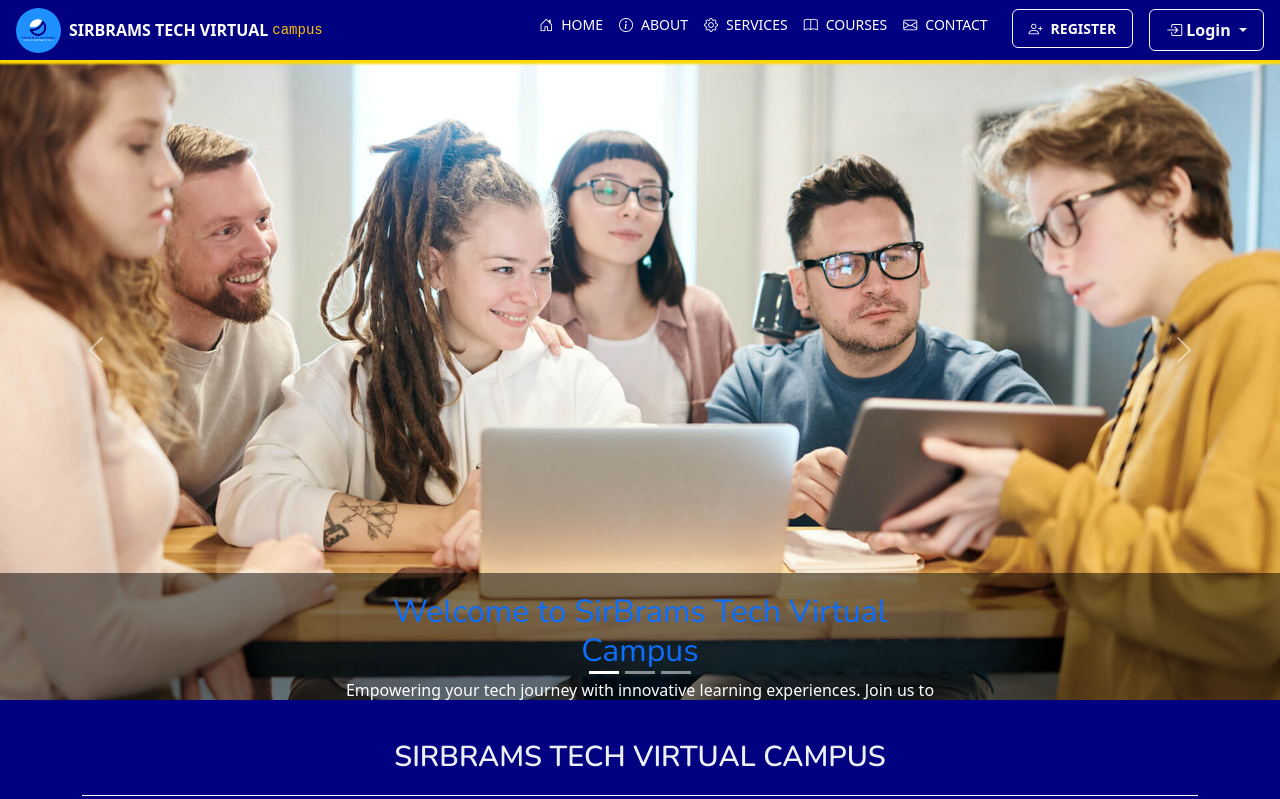
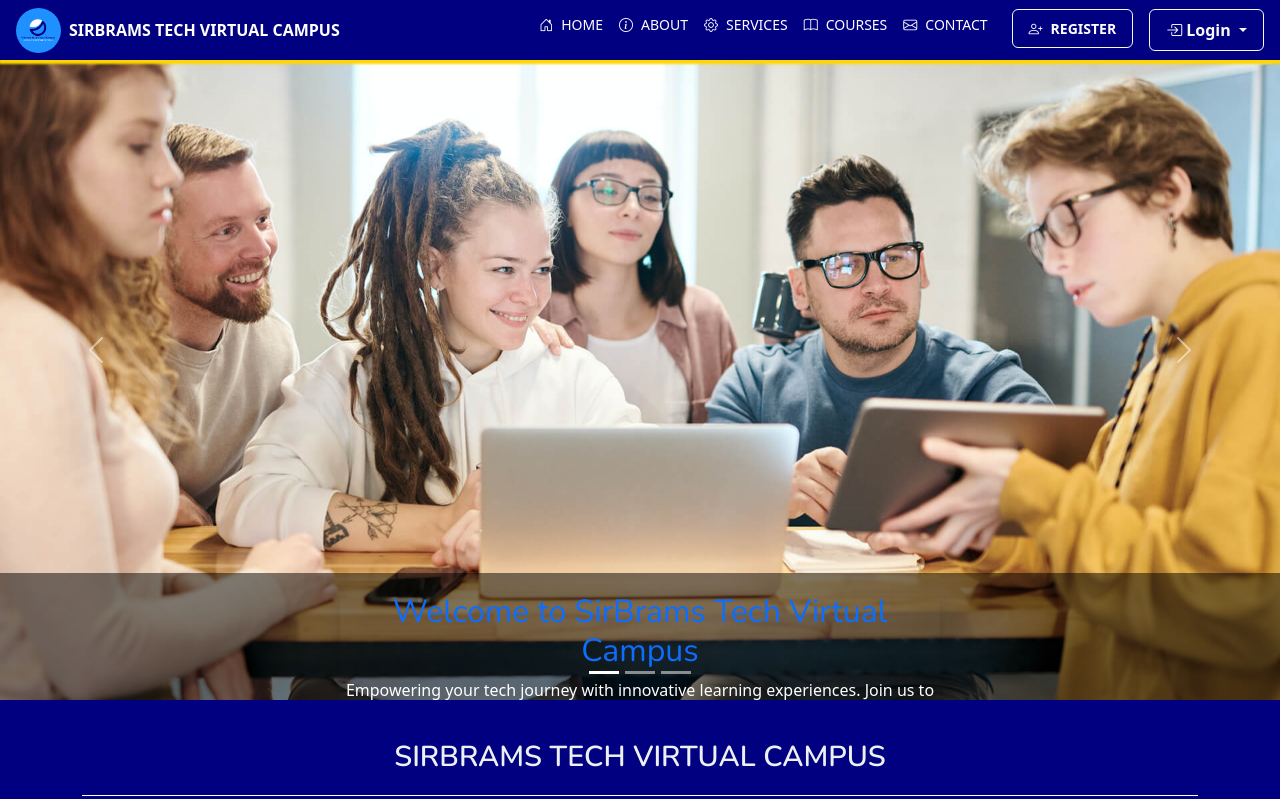
Before and after one commit to SirBrams-IT/TechCampus, a Django app: page / in a window 1280 px wide. Shown: the top 799 px of the page. Run offline with Django 5.2, Linux system fonts and the light colour scheme; parts of the project's set-up code (start-up, migrations or seed data) failed here and were passed over; some libraries are stand-ins or nearby versions.

Commit message:
new changes

```diff
--- a/templates/index.html
+++ b/templates/index.html
@@ -46,8 +46,8 @@
              style="height:45px; width:45px; background-color:dodgerblue; padding:4px; border-radius:50%; object-fit:contain;">
 
         <!-- Title -->
-        <span class="text-uppercase text-white ms-2" id="titles">SirBrams Tech Virtual</span>
-        <div class="text-lowercase text-warning ms-1" style="font-family:'Courier New'; font-size: 14px;">Campus</div>
+        <span class="text-uppercase text-white ms-2" id="titles">SirBrams Tech Virtual Campus</span>
+
     </div>
 
     <!-- Navbar Items -->
--- a/templates/main-page.html
+++ b/templates/main-page.html
@@ -45,8 +45,8 @@
              style="height:45px; width:45px; background-color:dodgerblue; padding:4px; border-radius:50%; object-fit:contain;">
 
         <!-- Title -->
-        <span class="text-uppercase text-white ms-2" id="titles">SirBrams Tech Virtual</span>
-        <div class="text-lowercase text-warning ms-1" style="font-family:'Courier New'; font-size: 14px;">Campus</div>
+        <span class="text-uppercase text-white ms-2" id="titles">SirBrams Tech Virtual Campus</span>
+
     </div>
 
     <!-- Navbar Items -->
```
